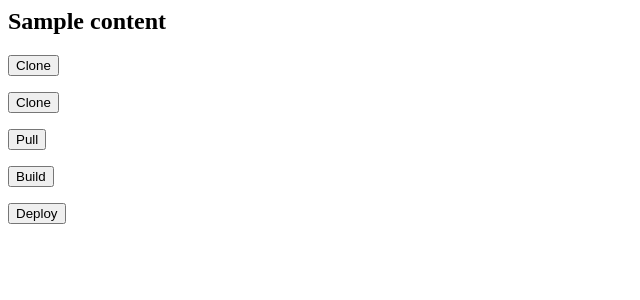
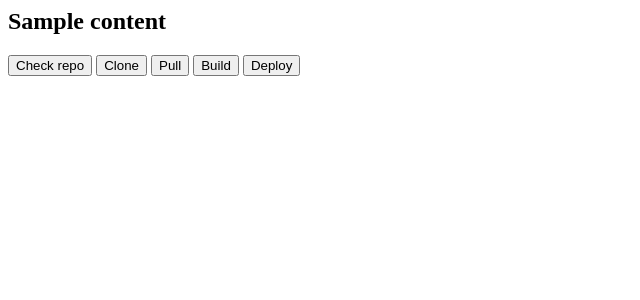
Before and after one commit to adamivangrgic/autodock, a FastAPI app: template templates/index.html in a window 1280 px wide. Shown: the top 300 px of the page, without its empty margins (0-640 px from the left). Run offline with FastAPI, Linux system fonts and the light colour scheme; the template is opened without the code that fills it: most values are stand-ins (such as "Sample title", 1, 10 or a date in 2020).

Commit message:
dashboard upgrade and fix

```diff
--- a/static/css/styles.css
+++ b/static/css/styles.css
@@ -0,0 +1,3 @@
+.button_row {
+    display: inline-block;
+}
--- a/static/scripts/script.js
+++ b/static/scripts/script.js
@@ -0,0 +1,10 @@
+function apiCall(url, context){
+    fetch(url, {
+        method: "POST",
+        body: context,
+        headers: {
+            "Content-type": "application/json; charset=UTF-8"
+        }
+    });
+
+}
--- a/templates/index.html
+++ b/templates/index.html
@@ -10,29 +10,18 @@
     {% for name, repo in content.items() %}
         <div class="repo">
             <h2>{{ name }}</h2>
-            <form action="/api/repo/check" method="post">
-                <input type="hidden" id="name" name="name" value="{{ name }}">
-                <button type="submit">Clone</button>
-            </form>
-            <form action="/api/repo/clone" method="post">
-                <input type="hidden" id="name" name="name" value="{{ name }}">
-                <button type="submit">Clone</button>
-            </form>
-            <form action="/api/repo/pull" method="post">
-                <input type="hidden" id="name" name="name" value="{{ name }}">
-                <button type="submit">Pull</button>
-            </form>
-            <form action="/api/repo/build" method="post">
-                <input type="hidden" id="name" name="name" value="{{ name }}">
-                <button type="submit">Build</button>
-            </form>
-            <form action="/api/repo/deploy" method="post">
-                <input type="hidden" id="name" name="name" value="{{ name }}">
-                <button type="submit">Deploy</button>
-            </form>
+            <div class="button_row">
+                <button onclick="apiCall('/api/repo/check', {'name': '{{ name }}'})">Check repo</button>
+                <button onclick="apiCall('/api/repo/clone', {'name': '{{ name }}'})">Clone</button>
+                <button onclick="apiCall('/api/repo/pull', {'name': '{{ name }}'})">Pull</button>
+                <button onclick="apiCall('/api/repo/build', {'name': '{{ name }}'})">Build</button>
+                <button onclick="apiCall('/api/repo/deploy', {'name': '{{ name }}'})">Deploy</button>
+            </div>
         </div>
     {% endfor %}
     </div>
 </body>
 
+<script src="{{ url_for('static', path='/scripts/script.js') }}"></script>
+
 </html>
```
